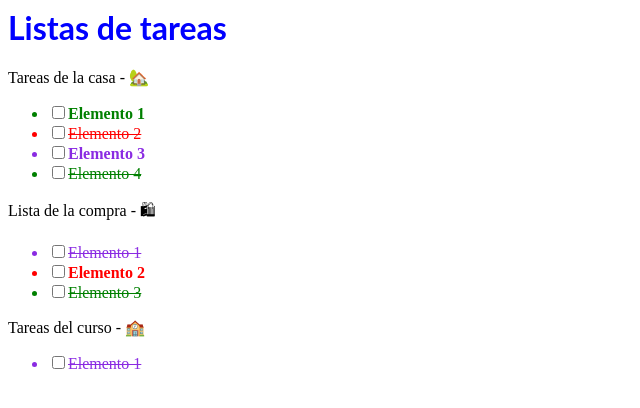
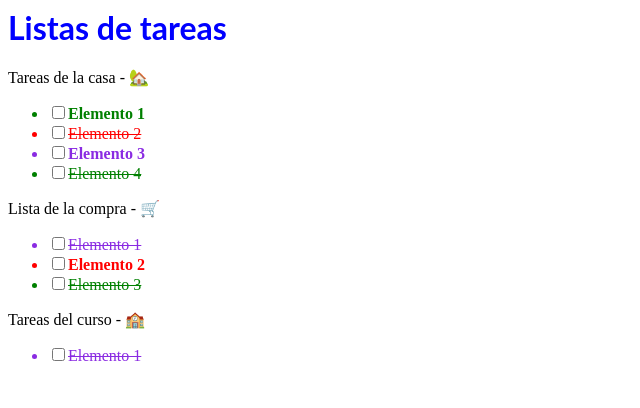
Before and after one commit to curso2022-03/React-primeros-pasos, a React (Create React App) app: page / in a window 1280 px wide. Shown: the top 408 px of the page, without its empty margins (0-640 px from the left). Built offline with nearby package versions, Linux system fonts and the light colour scheme.

Commit message:
1 file modified

```diff
--- a/src/App.jsx
+++ b/src/App.jsx
@@ -28,7 +28,7 @@ export function App() {
       />
       <Lista
         titulo="Lista de la compra"
-        icono="🛍"
+        icono="🛒"
         elementos={listaElementos2}
       />
       <Lista titulo="Tareas del curso" icono="🏫" elementos={listaElementos3} />
```
